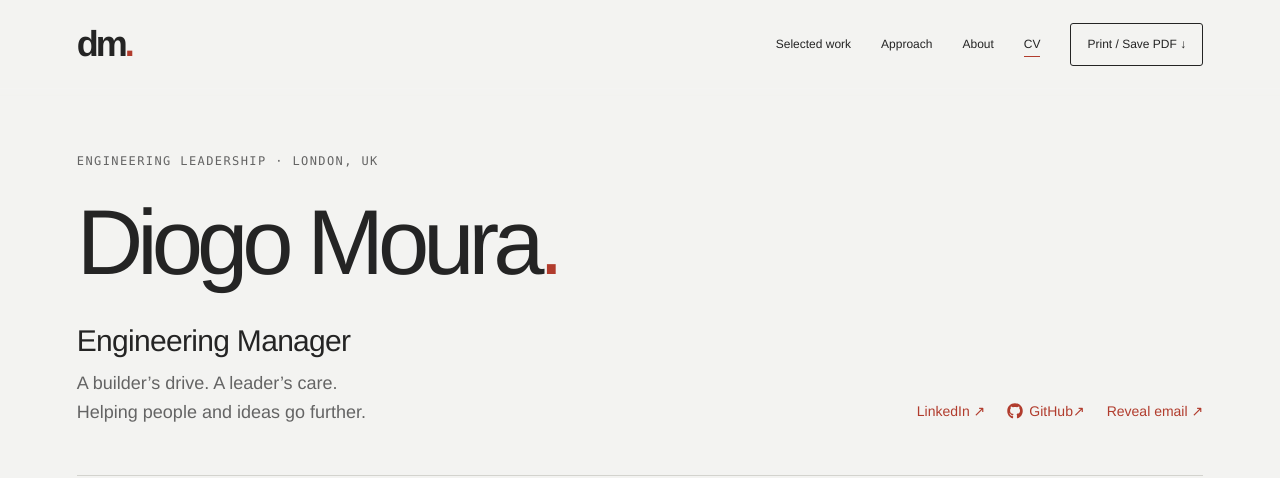
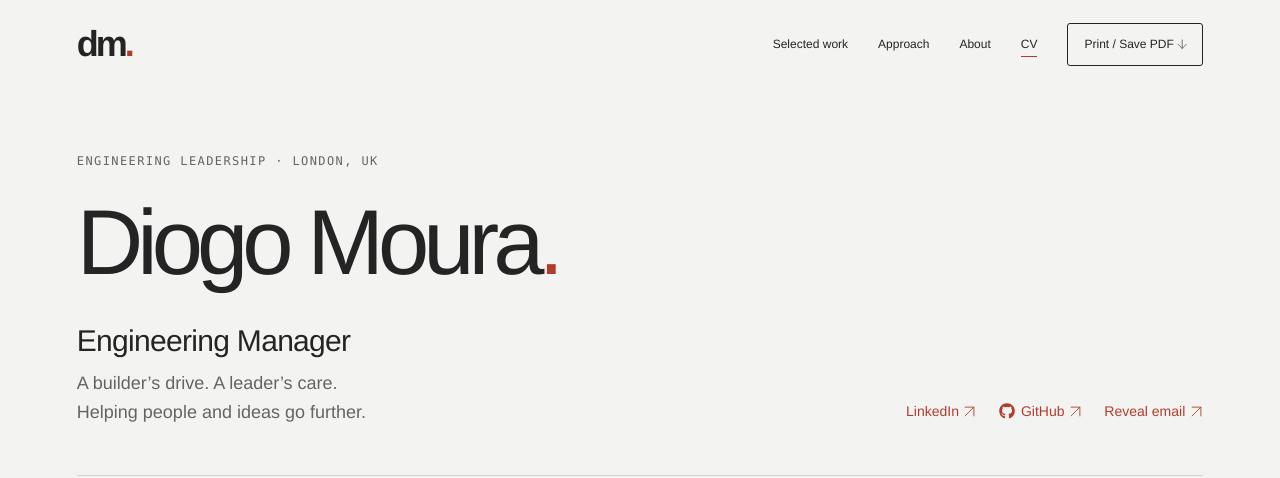
Before and after one commit to Stormsys/cv, a React (Create React App) app: page /#/ in a window 1280 px wide. Shown: the top 478 px of the page. Built offline with nearby package versions, Linux system fonts and the light colour scheme.

Commit message:
fix: replace arrow characters with real line icons
Typed arrow characters render as colour emoji on iOS. Every one is now an
inline Lucide SVG, with a test that fails if a symbol character returns.

```diff
--- /dev/null
+++ b/src/components/Icon.js
@@ -0,0 +1,27 @@
+// Lucide arrows (https://lucide.dev, ISC licence), drawn thin to sit beside text.
+// Each is sized in em so it tracks the type it follows; the box is larger than
+// its layout footprint so the arrow reads at the size the old text arrows did.
+const arrows = {
+  "arrow-up-right": "M7 7h10v10M7 17 17 7",
+  "arrow-down": "M12 5v14M19 12l-7 7-7-7",
+  "arrow-up": "m5 12 7-7 7 7M12 19V5",
+  "arrow-left": "m12 19-7-7 7-7M19 12H5",
+};
+
+export default function Icon({ name, className = "", weight = 1 }) {
+  return (
+    <svg
+      className={`icon-arrow icon-${name} ${className}`.trim()}
+      viewBox="0 0 24 24"
+      fill="none"
+      stroke="currentColor"
+      strokeWidth={weight}
+      strokeLinecap="round"
+      strokeLinejoin="round"
+      aria-hidden="true"
+      focusable="false"
+    >
+      <path d={arrows[name]} />
+    </svg>
+  );
+}
--- a/src/index.scss
+++ b/src/index.scss
@@ -925,3 +925,27 @@ button {
   cite { color: #72655c; font-size: 8pt; }
   .hobbies-list { color: #5d554d; font-size: 9pt; }
 }
+
+/* Line arrows beside text: real icons, never characters. */
+.icon-arrow {
+  --size: 1.2em;
+  --advance: 0.75em;
+  display: inline-block;
+  flex: none;
+  width: var(--size);
+  height: var(--size);
+  margin: calc((1em - var(--size)) / 2) calc((var(--advance) - var(--size)) / 2);
+  vertical-align: -0.2em;
+  overflow: visible;
+}
+.icon-arrow-up-right {
+  --size: 1.5em;
+  --advance: 1em;
+}
+.icon-arrow-left {
+  --advance: 1em;
+}
+/* Flex rows drop the space a text arrow used to follow; put it back. */
+.contact-info .icon-arrow {
+  margin-left: calc((var(--advance) - var(--size)) / 2 + 0.28em);
+}
--- a/src/modules/Header.js
+++ b/src/modules/Header.js
@@ -1,3 +1,4 @@
+import Icon from "../components/Icon";
 import { useState } from "react";
 export default function Header() {
   const contactEmail =
@@ -22,7 +23,7 @@ export default function Header() {
           </p>
         </div>
         <div className="contact-info">
-          <a href="https://www.linkedin.com/in/diogomoura1">LinkedIn ↗</a>
+          <a href="https://www.linkedin.com/in/diogomoura1">LinkedIn <Icon name="arrow-up-right" /></a>
           <a href="https://github.com/Stormsys">
             <svg
               aria-hidden="true"
@@ -40,7 +41,7 @@ export default function Header() {
               {/* GitHub brand mark via Font Awesome Free 6.5.1; CC BY 4.0: https://fontawesome.com/license/free */}
               <path d="M165.9 397.4c0 2-2.3 3.6-5.2 3.6-3.3.3-5.6-1.3-5.6-3.6 0-2 2.3-3.6 5.2-3.6 3-.3 5.6 1.3 5.6 3.6zm-31.1-4.5c-.7 2 1.3 4.3 4.3 4.9 2.6 1 5.6 0 6.2-2s-1.3-4.3-4.3-5.2c-2.6-.7-5.5.3-6.2 2.3zm44.2-1.7c-2.9.7-4.9 2.6-4.6 4.9.3 2 2.9 3.3 5.9 2.6 2.9-.7 4.9-2.6 4.6-4.6-.3-1.9-3-3.2-5.9-2.9zM244.8 8C106.1 8 0 113.3 0 252c0 110.9 69.8 205.8 169.5 239.2 12.8 2.3 17.3-5.6 17.3-12.1 0-6.2-.3-40.4-.3-61.4 0 0-70 15-84.7-29.8 0 0-11.4-29.1-27.8-36.6 0 0-22.9-15.7 1.6-15.4 0 0 24.9 2 38.6 25.8 21.9 38.6 58.6 27.5 72.9 20.9 2.3-16 8.8-27.1 16-33.7-55.9-6.2-112.3-14.3-112.3-110.5 0-27.5 7.6-41.3 23.6-58.9-2.6-6.5-11.1-33.3 2.6-67.9 20.9-6.5 69 27 69 27 20-5.6 41.5-8.5 62.8-8.5s42.8 2.9 62.8 8.5c0 0 48.1-33.6 69-27 13.7 34.7 5.2 61.4 2.6 67.9 16 17.7 25.8 31.5 25.8 58.9 0 96.5-58.9 104.2-114.8 110.5 9.2 7.9 17 22.9 17 46.4 0 33.7-.3 75.4-.3 83.6 0 6.5 4.6 14.4 17.3 12.1C428.2 457.8 496 362.9 496 252 496 113.3 383.5 8 244.8 8zM97.2 352.9c-1.3 1-1 3.3.7 5.2 1.6 1.6 3.9 2.3 5.2 1 1.3-1 1-3.3-.7-5.2-1.6-1.6-3.9-2.3-5.2-1zm-10.8-8.1c-.7 1.3.3 2.9 2.3 3.9 1.6 1 3.6.7 4.3-.7.7-1.3-.3-2.9-2.3-3.9-2-.6-3.6-.3-4.3.7zm32.4 35.6c-1.6 1.3-1 4.3 1.3 6.2 2.3 2.3 5.2 2.6 6.5 1 1.3-1.3.7-4.3-1.3-6.2-2.2-2.3-5.2-2.6-6.5-1zm-11.4-14.7c-1.6 1-1.6 3.6 0 5.9 1.6 2.3 4.3 3.3 5.6 2.3 1.6-1.3 1.6-3.9 0-6.2-1.4-2.3-4-3.3-5.6-2z" />
             </svg>
-            GitHub <span aria-hidden="true">↗</span>
+            GitHub <Icon name="arrow-up-right" />
           </a>
           {email ? (
             <a className="contact-email-screen" href={"mailto:" + email}>
@@ -52,7 +53,7 @@ export default function Header() {
               className="contact-email-screen"
               onClick={revealEmail}
             >
-              Reveal email ↗
+              Reveal email <Icon name="arrow-up-right" />
             </button>
           )}
           {email && (
--- a/src/sections/Feedback.js
+++ b/src/sections/Feedback.js
@@ -1,3 +1,4 @@
+import Icon from "../components/Icon";
 import SectionIcon from "../components/SectionIcon";
 export default function Feedback() {
   return (
@@ -8,7 +9,7 @@ export default function Feedback() {
         created a positive and collaborative work environment.”
         <cite>VP, Engineering · Checkout.com · 2023</cite>
       </blockquote>
-      <a href="#/feedback">Read all feedback ↗</a>
+      <a href="#/feedback">Read all feedback <Icon name="arrow-up-right" /></a>
     </section>
   );
 }
--- a/src/sections/FeedbackFull.js
+++ b/src/sections/FeedbackFull.js
@@ -1,8 +1,9 @@
+import Icon from "../components/Icon";
 
 
 function FeedbackFull() {
     return (
-        <section id='feedback-full'><a href="#/">← Back to résumé</a><div className="eyebrow">COLLEAGUES & COLLABORATORS</div><h1>In others’ words.</h1>
+        <section id='feedback-full'><a href="#/"><Icon name="arrow-left" /> Back to résumé</a><div className="eyebrow">COLLEAGUES & COLLABORATORS</div><h1>In others’ words.</h1>
             <section className='feedback-entry'>
                 <h2>VP, Engineering - Checkout.com</h2>
                 <p>
--- a/src/sections/Hobbies.js
+++ b/src/sections/Hobbies.js
@@ -1,3 +1,4 @@
+import Icon from "../components/Icon";
 import SectionIcon from "../components/SectionIcon";
 import Reveal from "../components/Reveal";
 
@@ -18,7 +19,7 @@ function Hobbies() {
             rel="noreferrer"
             target="_blank"
           >
-            <span aria-hidden="true">↗</span>
+            <Icon name="arrow-up-right" />
           </a>
         </Reveal>
         <Reveal as="li" className="fade-in">
@@ -35,7 +36,7 @@ function Hobbies() {
             rel="noreferrer"
             target="_blank"
           >
-            <span aria-hidden="true">↗</span>
+            <Icon name="arrow-up-right" />
           </a>
         </Reveal>
         <Reveal as="li" className="fade-in">
@@ -58,7 +59,7 @@ function Hobbies() {
             rel="noreferrer"
             target="_blank"
           >
-            <span aria-hidden="true">↗</span>
+            <Icon name="arrow-up-right" />
           </a>
         </Reveal>
       </ul>
--- a/src/sections/Page.js
+++ b/src/sections/Page.js
@@ -1,3 +1,4 @@
+import Icon from "../components/Icon";
 import "../cv-screen.scss";
 export default function Page({ children }) {
   return (
@@ -22,7 +23,7 @@ export default function Page({ children }) {
           <a className="nav-secondary" href="/#about">About</a>
           <a href="#/" aria-current="page">CV</a>
           <button onClick={() => window.print()} aria-label="Print / Save PDF">
-            <span className="print-label-full">Print / Save </span>PDF ↓
+            <span className="print-label-full">Print / Save </span>PDF <Icon name="arrow-down" />
           </button>
         </div>
       </nav>
@@ -31,7 +32,7 @@ export default function Page({ children }) {
       </main>
       <footer className="cv-footer">
         Diogo Moura · Engineering leader & builder
-        <a href="https://github.com/Stormsys/cv">View source ↗</a>
+        <a href="https://github.com/Stormsys/cv">View source <Icon name="arrow-up-right" /></a>
       </footer>
     </>
   );
--- a/src/sections/Work.js
+++ b/src/sections/Work.js
@@ -1,3 +1,4 @@
+import Icon from "../components/Icon";
 import SectionIcon from "../components/SectionIcon";
 import Reveal from "../components/Reveal";
 
@@ -7,7 +8,7 @@ function Work() {
       <Reveal as="h2"><SectionIcon name="work" />
         Experience
         <span className="feedback-callout">
-          <a href="#/feedback">See feedback ↗</a>
+          <a href="#/feedback">See feedback <Icon name="arrow-up-right" /></a>
         </span>
       </Reveal>
       <ul>
```
Also changed, not shown: 2 other files (tests, documents, lock files or other folders).
